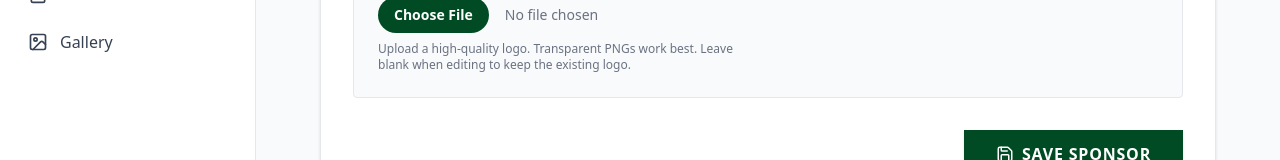
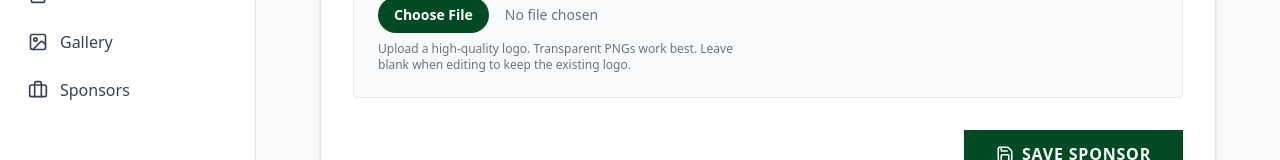
Before and after one commit to aryansinha9/EasternCreekPioneers, a Next.js app: page /admin/sponsors/new in a window 1280 px wide. Shown: the part 283-443 px from the top of the page. Built offline with nearby package versions, Linux system fonts and the light colour scheme.

Commit message:
fix(admin): Add missing Sponsors link to desktop sidebar

```diff
--- a/src/app/admin/layout.tsx
+++ b/src/app/admin/layout.tsx
@@ -46,6 +46,10 @@ export default function AdminLayout({
                     <Link href="/admin/gallery" className="flex items-center gap-3 px-3 py-2 text-gray-700 hover:bg-gray-100 hover:text-primary font-medium transition-colors">
                         <ImageIcon size={20} />
                         Gallery
+                    </Link>
+                    <Link href="/admin/sponsors" className="flex items-center gap-3 px-3 py-2 text-gray-700 hover:bg-gray-100 hover:text-primary font-medium transition-colors">
+                        <Briefcase size={20} />
+                        Sponsors
                     </Link>
                 </nav>
 
```
